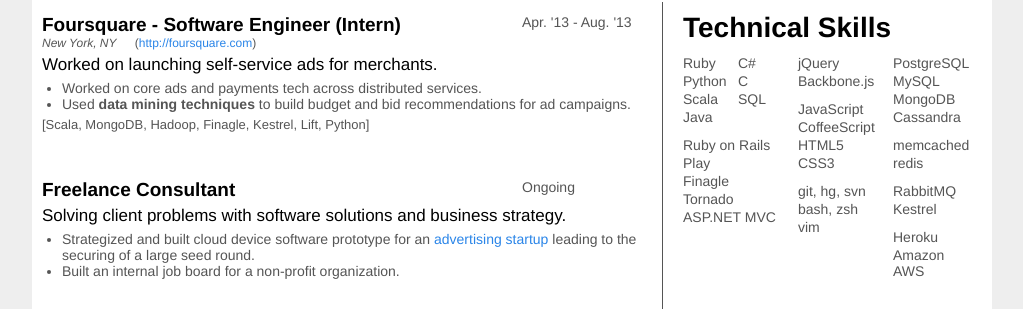
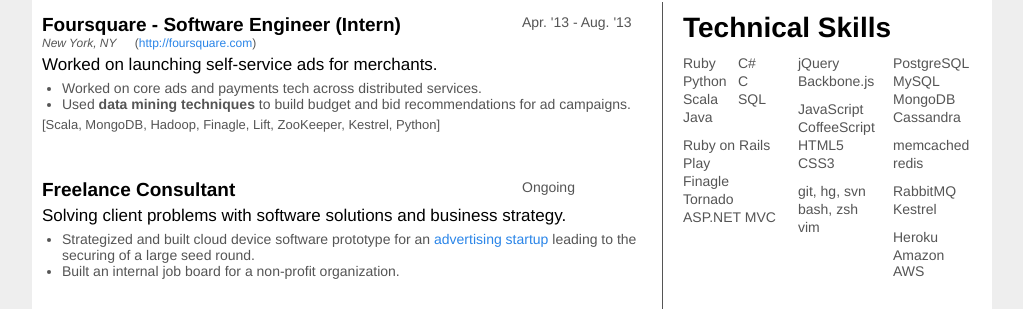
Before and after one commit to jkao/jkao.github.io, a Jekyll site: the page resume.html, which Jekyll copies as it is, in a window 1280 px wide. Shown: the part 121-430 px from the top of the page, without its empty margins (128-1151 px from the left). Built offline with Jekyll 4.4.1, drawn with Linux system fonts in a browser that asks for light colours.

Commit message:
Minor skills changes for 4sq

```diff
--- a/resume.html
+++ b/resume.html
@@ -207,7 +207,7 @@
               <li>Used <strong>data mining techniques</strong> to build budget and bid recommendations for ad campaigns.</li>
             </ul>
           </div>
-          <div class="grid_8 alpha job-skills">[Scala, MongoDB, Hadoop, Finagle, Kestrel, Lift, Python]</div>
+          <div class="grid_8 alpha job-skills">[Scala, MongoDB, Hadoop, Finagle, Lift, ZooKeeper, Kestrel, Python]</div>
         </div>
         <div class="clear"></div>
         <div class="job-entry">
```
